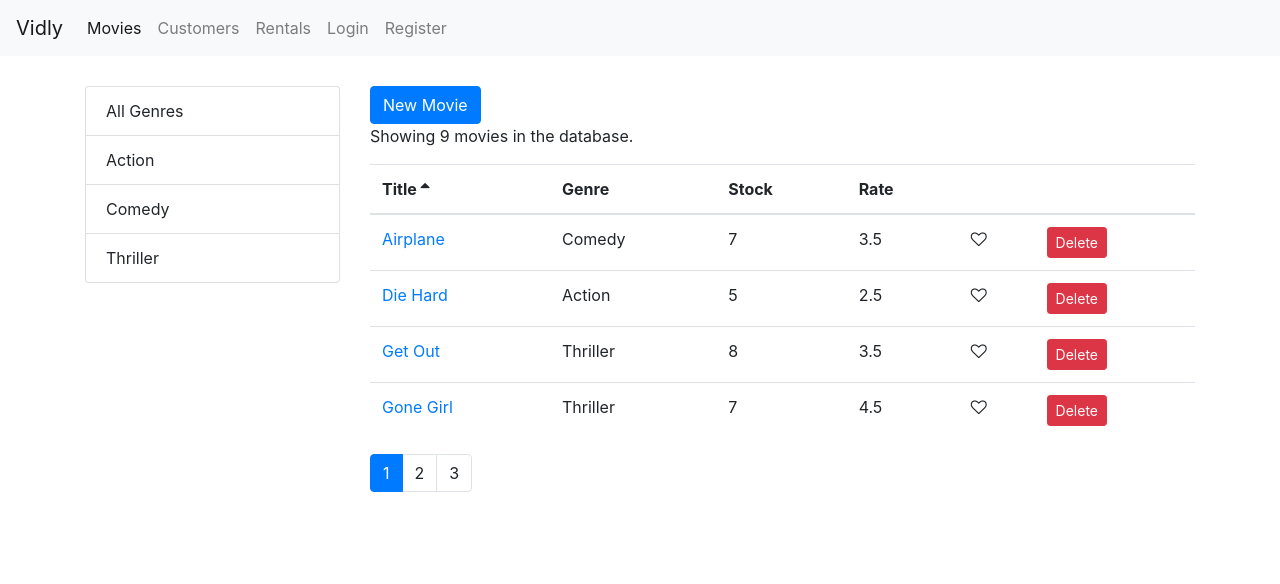
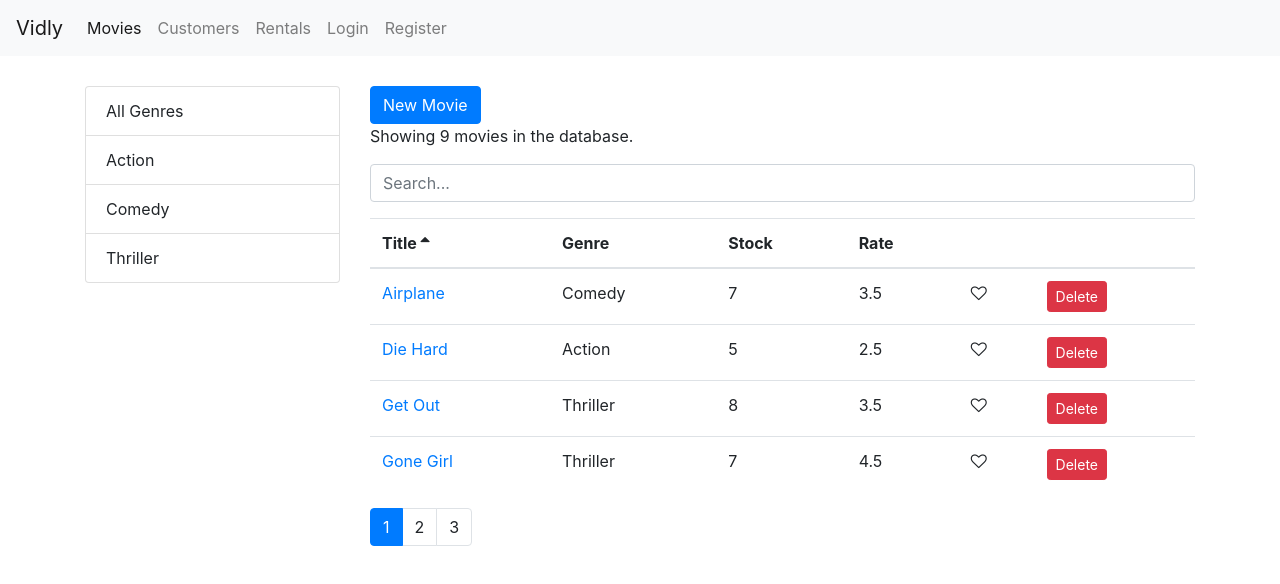
Before and after one commit to cnzau/Vidly, a React (Create React App) app: page /movies in a window 1280 px wide. Shown: the top 584 px of the page. Built offline with nearby package versions, Linux system fonts and the light colour scheme.

Commit message:
Search Movies

```diff
--- a/src/components/movies.jsx
+++ b/src/components/movies.jsx
@@ -7,6 +7,8 @@
 import { paginate } from "../utils/paginate";
 import MoviesTable from "./moviesTable";
 import _ from "lodash"; // used in sorting
+import SearchBox from "./searchBox";
+
 class Movies extends Component {
   state = {
     // Recommended way is to initialize state properties to empty array
@@ -14,6 +16,8 @@
     movies: [],
     genres: [],
     pageSize: 4,
+    searchQuery: "",
+    selectedGenre: null,
     currentPage: 1,
     sortColumn: { path: "title", order: "asc" }
   };
@@ -51,7 +55,12 @@
 
   handleGenreSelect = genre => {
     console.log(genre);
-    this.setState({ selectedGenre: genre, currentPage: 1 });
+    // searchquery used in controlled component... cannoot be null hence ""
+    this.setState({ selectedGenre: genre, searchQuery: "", currentPage: 1 });
+  };
+
+  handleSearch = query => {
+    this.setState({ searchQuery: query, selectedGenre: null, currentPage: 1 });
   };
 
   // takes sortColumn obj
@@ -67,14 +76,19 @@
       currentPage,
       sortColumn,
       selectedGenre,
+      searchQuery,
       movies: allMovies // Rename movies to allMovies
     } = this.state;
 
     // Determine list of movies to display
-    const filtered =
-      selectedGenre && selectedGenre._id
-        ? allMovies.filter(m => m.genre._id === selectedGenre._id)
-        : allMovies;
+    let filtered = allMovies;
+    if (searchQuery)
+      filtered = allMovies.filter(
+        // m => m.title.toLowerCase().indexOf(searchQuery.toLowerCase()) > -1
+        m => m.title.toLowerCase().includes(searchQuery.toLowerCase())
+      );
+    else if (selectedGenre && selectedGenre._id)
+      filtered = allMovies.filter(m => m.genre._id === selectedGenre._id);
 
     //   orderBy(input, array_of_property_names, sort_order)
     const sorted = _.orderBy(filtered, [sortColumn.path], [sortColumn.order]);
@@ -88,7 +102,7 @@
     // Destructure this.state.movies.length to count
     const { length: count } = this.state.movies;
 
-    const { pageSize, currentPage, sortColumn } = this.state;
+    const { pageSize, currentPage, sortColumn, searchQuery } = this.state;
 
     if (count === 0) return <p>There are no movies in the database.</p>;
     // Rename data to movies
@@ -108,6 +122,7 @@
             New Movie
           </Link>
           <p>Showing {totalCount} movies in the database.</p>
+          <SearchBox value={searchQuery} onChange={this.handleSearch} />
           <MoviesTable
             movies={movies}
             // raiseSort method expects obj to be pased via props
--- /dev/null
+++ b/src/components/searchBox.jsx
@@ -0,0 +1,16 @@
+import React from "react";
+
+const SearchBox = ({ value, onChange }) => {
+  return (
+    <input
+      type="text"
+      name="query"
+      className="form-control my-3"
+      placeholder="Search..."
+      value={value}
+      onChange={e => onChange(e.currentTarget.value)}
+    />
+  );
+};
+
+export default SearchBox;
```
